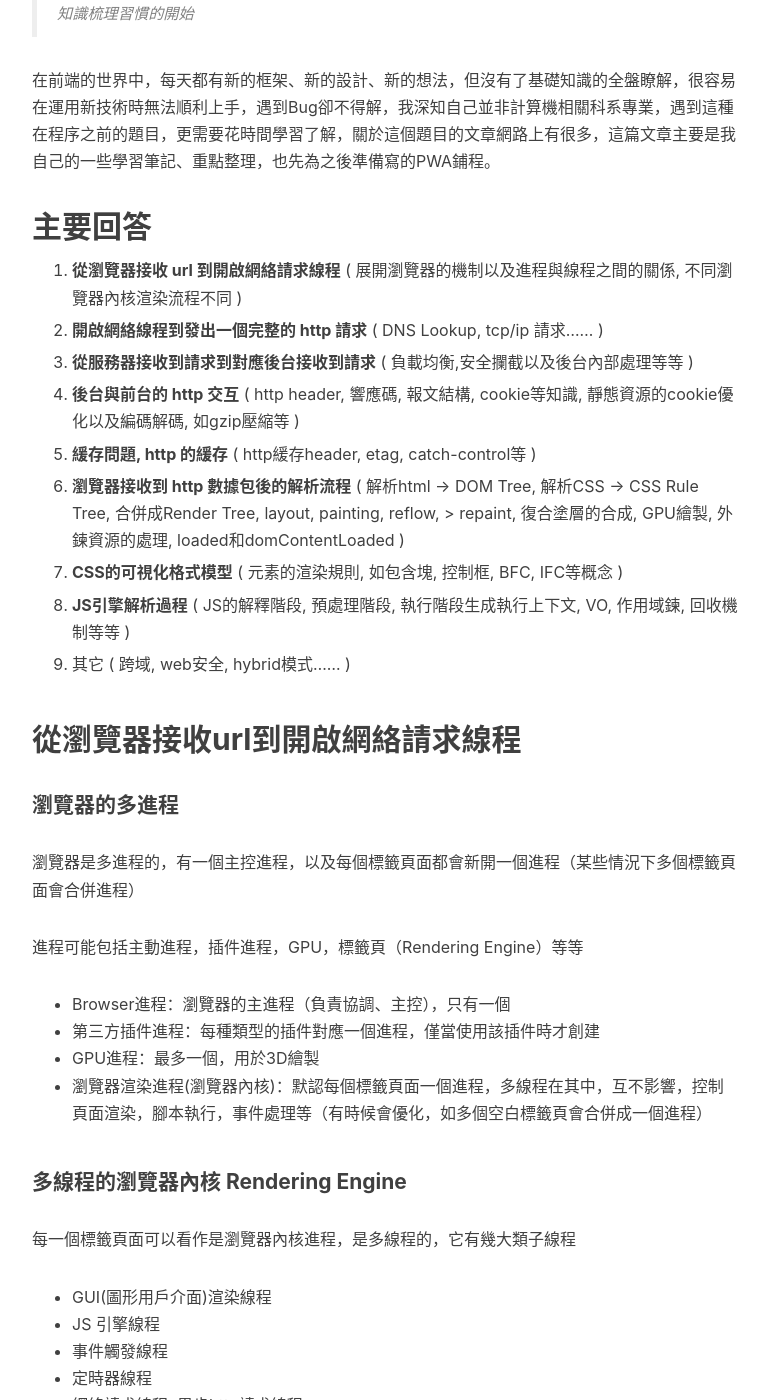
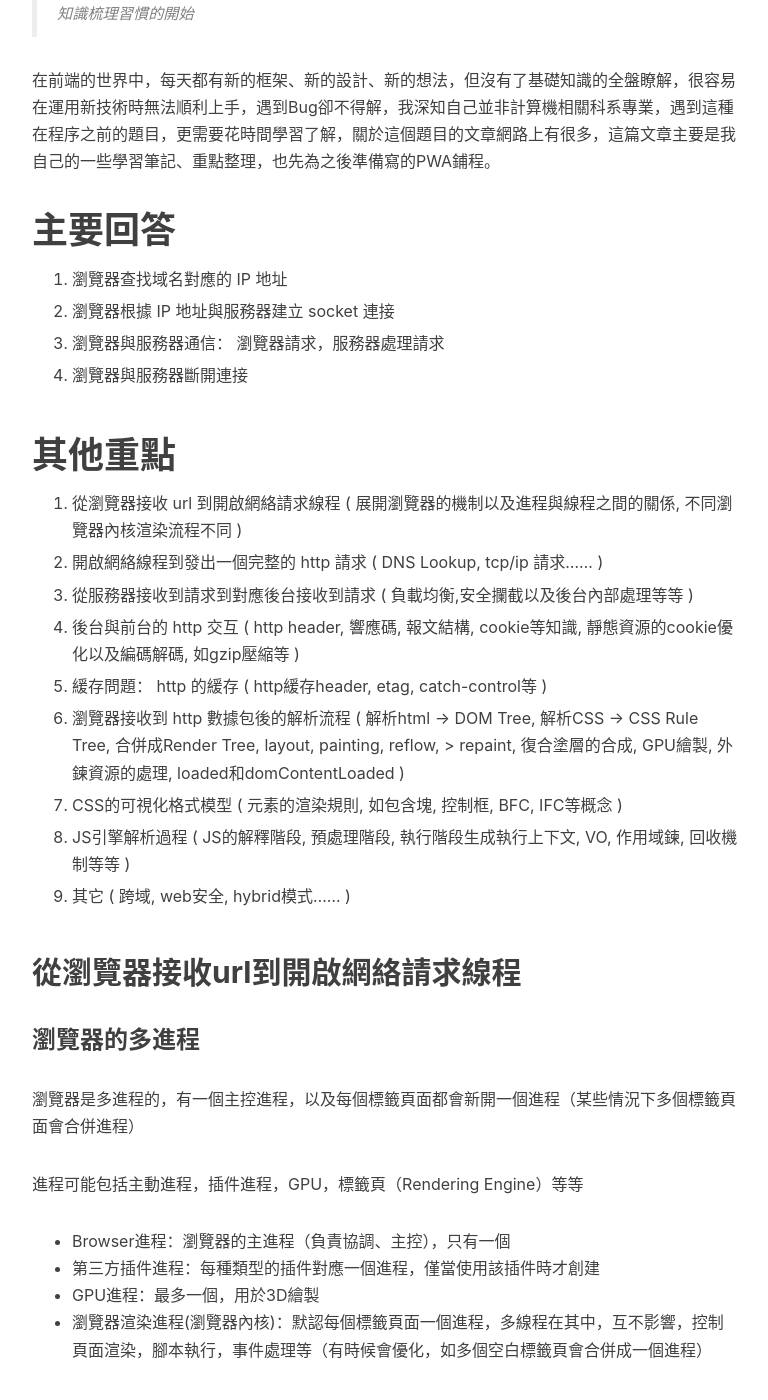
Before and after one commit to elinyuhanwu/elinyuhanwu.github.io, a Jekyll site: the page built from _posts/2019-01-07-frontendURL.md, in a window 1280 px wide and 1400 px high, scrolled down 700 px. Shown: the whole window, without its empty margins (233-1001 px from the left). Built offline with Jekyll 4.4.1, drawn with Linux system fonts in a browser that asks for light colours; nearby versions of some CDN libraries; comment, search, counter and statistics services are not loaded; some of the changed text lies outside the part shown.

Commit message:
post revised

```diff
--- a/_posts/2019-01-07-frontendURL.md
+++ b/_posts/2019-01-07-frontendURL.md
@@ -14,28 +14,39 @@ tags:
 在前端的世界中，每天都有新的框架、新的設計、新的想法，但沒有了基礎知識的全盤瞭解，很容易在運用新技術時無法順利上手，遇到Bug卻不得解，我深知自己並非計算機相關科系專業，遇到這種在程序之前的題目，更需要花時間學習了解，關於這個題目的文章網路上有很多，這篇文章主要是我自己的一些學習筆記、重點整理，也先為之後準備寫的PWA鋪程。
 
 
-## 主要回答
-1. **從瀏覽器接收 url 到開啟網絡請求線程** ( 展開瀏覽器的機制以及進程與線程之間的關係, 不同瀏覽器內核渲染流程不同 )
+# 主要回答
+1. 瀏覽器查找域名對應的 IP 地址
 
-2. **開啟網絡線程到發出一個完整的 http 請求** ( DNS Lookup, tcp/ip 請求...... )
+2. 瀏覽器根據 IP 地址與服務器建立 socket 連接
 
-3. **從服務器接收到請求到對應後台接收到請求** ( 負載均衡,安全攔截以及後台內部處理等等 )
+3. 瀏覽器與服務器通信： 瀏覽器請求，服務器處理請求
 
-4. **後台與前台的 http 交互** ( http header, 響應碼, 報文結構, cookie等知識, 靜態資源的cookie優化以及編碼解碼, 如gzip壓縮等 )
+4. 瀏覽器與服務器斷開連接
 
-5. **緩存問題, http 的緩存** ( http緩存header, etag, catch-control等 )
 
-6. **瀏覽器接收到 http 數據包後的解析流程** ( 解析html -> DOM Tree, 解析CSS -> CSS Rule Tree, 合併成Render Tree, layout, painting, reflow, > repaint, 復合塗層的合成, GPU繪製, 外鍊資源的處理, loaded和domContentLoaded )
+# 其他重點
+1. 從瀏覽器接收 url 到開啟網絡請求線程 ( 展開瀏覽器的機制以及進程與線程之間的關係, 不同瀏覽器內核渲染流程不同 )
 
-7. **CSS的可視化格式模型** ( 元素的渲染規則, 如包含塊, 控制框, BFC, IFC等概念 )
+2. 開啟網絡線程到發出一個完整的 http 請求 ( DNS Lookup, tcp/ip 請求...... )
 
-8. **JS引擎解析過程** ( JS的解釋階段, 預處理階段, 執行階段生成執行上下文, VO, 作用域鍊, 回收機制等等 )
+3. 從服務器接收到請求到對應後台接收到請求 ( 負載均衡,安全攔截以及後台內部處理等等 )
+
+4. 後台與前台的 http 交互 ( http header, 響應碼, 報文結構, cookie等知識, 靜態資源的cookie優化以及編碼解碼, 如gzip壓縮等 )
+
+5. 緩存問題： http 的緩存 ( http緩存header, etag, catch-control等 )
+
+6. 瀏覽器接收到 http 數據包後的解析流程 ( 解析html -> DOM Tree, 解析CSS -> CSS Rule Tree, 合併成Render Tree, layout, painting, reflow, > repaint, 復合塗層的合成, GPU繪製, 外鍊資源的處理, loaded和domContentLoaded )
+
+7. CSS的可視化格式模型 ( 元素的渲染規則, 如包含塊, 控制框, BFC, IFC等概念 )
+
+8. JS引擎解析過程 ( JS的解釋階段, 預處理階段, 執行階段生成執行上下文, VO, 作用域鍊, 回收機制等等 )
 
 9. 其它 ( 跨域, web安全, hybrid模式...... )
 
 
 ## 從瀏覽器接收url到開啟網絡請求線程
-#### 瀏覽器的多進程
+
+### 瀏覽器的多進程
 瀏覽器是多進程的，有一個主控進程，以及每個標籤頁面都會新開一個進程（某些情況下多個標籤頁面會合併進程）
 
 進程可能包括主動進程，插件進程，GPU，標籤頁（Rendering Engine）等等
@@ -46,7 +57,7 @@ tags:
 * 瀏覽器渲染進程(瀏覽器內核)：默認每個標籤頁面一個進程，多線程在其中，互不影響，控制頁面渲染，腳本執行，事件處理等（有時候會優化，如多個空白標籤頁會合併成一個進程）
 
 
-#### 多線程的瀏覽器內核 Rendering Engine
+### 多線程的瀏覽器內核 Rendering Engine
 每一個標籤頁面可以看作是瀏覽器內核進程，是多線程的，它有幾大類子線程
 
 * GUI(圖形用戶介面)渲染線程
@@ -55,7 +66,7 @@ tags:
 * 定時器線程
 * 網絡請求線程: 異步http請求線程
 
-#### 解析URL (Parse URL)
+### 解析URL (Parse URL)
 URL分為以下幾個部分：
 >`protocol` 協議頭，譬如http，ftp等
 >
@@ -69,13 +80,13 @@ URL分為以下幾個部分：
 >
 >`fragment` 即#後的hash值，一般用來定位到某個位置
 
-### 開啟網絡線程到發出HTTP請求
+## 開啟網絡線程到發出HTTP請求
 這一階段過程如下，大致上包含了DNS Lookup，ARP Process，TCP/IP請求構建
 
-#### Check HSTS list
+### Check HSTS list
 瀏覽器檢驗是否為 HSTS(HTTP Strict Transport Security)，如果是瀏覽器發出`https`請求而非`http`。
 
-#### DNS 查詢獲得 IP
+### DNS 查詢獲得 IP
 1. 瀏覽器搜索自己的DNS緩存
 
 2. 搜索操作系統中的DNS緩存
@@ -98,17 +109,17 @@ URL分為以下幾個部分：
 
 DNS解析是很耗時的，因此如果解析域名過多，會讓加載變得過慢，可以考慮dns-prefetch優化
 
-#### TCP
+### TCP
 TCP 協議：三次握手的過程採用 TCP 協議，其可以保證信息傳輸的可靠性，三次握手過程中，若一方收不到確認信號，協議會要求重新發送信號。
 
-#### 建立連接--三次揮手
+### 建立連接--三次揮手
 1. 主機向服務器發送一個建立連接的請求
 
 2. 服務器接到請求後發送同意連接的信號
 
 3. 主機接到同意連接的信號，再次發送確認信號，連接建立完成，數據傳輸開始
 
-#### 斷開連接--四次揮手
+### 斷開連接--四次揮手
 1. 主機向服務器發送一個斷開連接的請求
 
 2. 服務器接到請求後，發送確認收到的信號
@@ -117,7 +128,7 @@ TCP 協議：三次握手的過程採用 TCP 協議，其可以保證信息傳
 
 4. 主機接到斷開通知後斷開連接並反饋一個確認信號，服務器收到信號以後斷開連接
 
-#### 五層因特網協議
+### 五層因特網協議
 >1. 應用層(dns,http) DNS解析成IP並發送http請求
 >2. 傳輸層(tcp,udp) 建立tcp連接（三次握手）
 >3. 網絡層(IP,ARP) IP尋址
@@ -127,7 +138,7 @@ TCP 協議：三次握手的過程採用 TCP 協議，其可以保證信息傳
 ### 後台和前台的HTTP交互
 前後端交互時，http報文作為信息的載體，http是很重要的內容
 
-#### HTTP報文結構
+### HTTP報文結構
 > 通用頭部
 >
 > 請求/響應頭部
@@ -135,7 +146,7 @@ TCP 協議：三次握手的過程採用 TCP 協議，其可以保證信息傳
 > 請求/響應體
 
 
-##### 通用頭部
+#### 通用頭部
 > **Request Url:** 請求的web服務器地址
 >
 > **Request Method:** 請求方式（Get、POST、OPTIONS、PUT、HEAD、DELETE、CONNECT、TRACE）
@@ -144,7 +155,7 @@ TCP 協議：三次握手的過程採用 TCP 協議，其可以保證信息傳
 >
 > **Remote Address:** 請求的遠程服務器地址（會轉為IP）
 
-##### 狀態碼
+#### 狀態碼
 > 200——表明該請求被成功完成，所請求的資源發送回客户端
 >
 > 304——自從上次請求後，請求的網頁未修改過，請客户端使用本地缓存
@@ -163,7 +174,7 @@ TCP 協議：三次握手的過程採用 TCP 協議，其可以保證信息傳
 >
 > ...
 
-#### HTTP的緩存
+### HTTP的緩存
 前後端的http交互中，使用緩存能提升效率，基本上對性能有要求的前端项目都是必用緩存的
 
 缓存可以簡單的劃分成兩種類型：`強緩存（200 from cache）` 與`協商緩存（304）`
@@ -192,7 +203,7 @@ TCP 協議：三次握手的過程採用 TCP 協議，其可以保證信息傳
 >
 >（http1.0）If-Modified-Since/Last-Modified
 
-###瀏覽器接收到 http 數據包後的解析流程
+## 瀏覽器接收到 http 數據包後的解析流程
 1. 解析HTML，構建 DOM Tree
 
 2. 解析CSS，生成CSS Rule Tree
```
Also changed, not shown: other parts of _posts/2019-01-07-frontendURL.md (+3 -1 lines).
